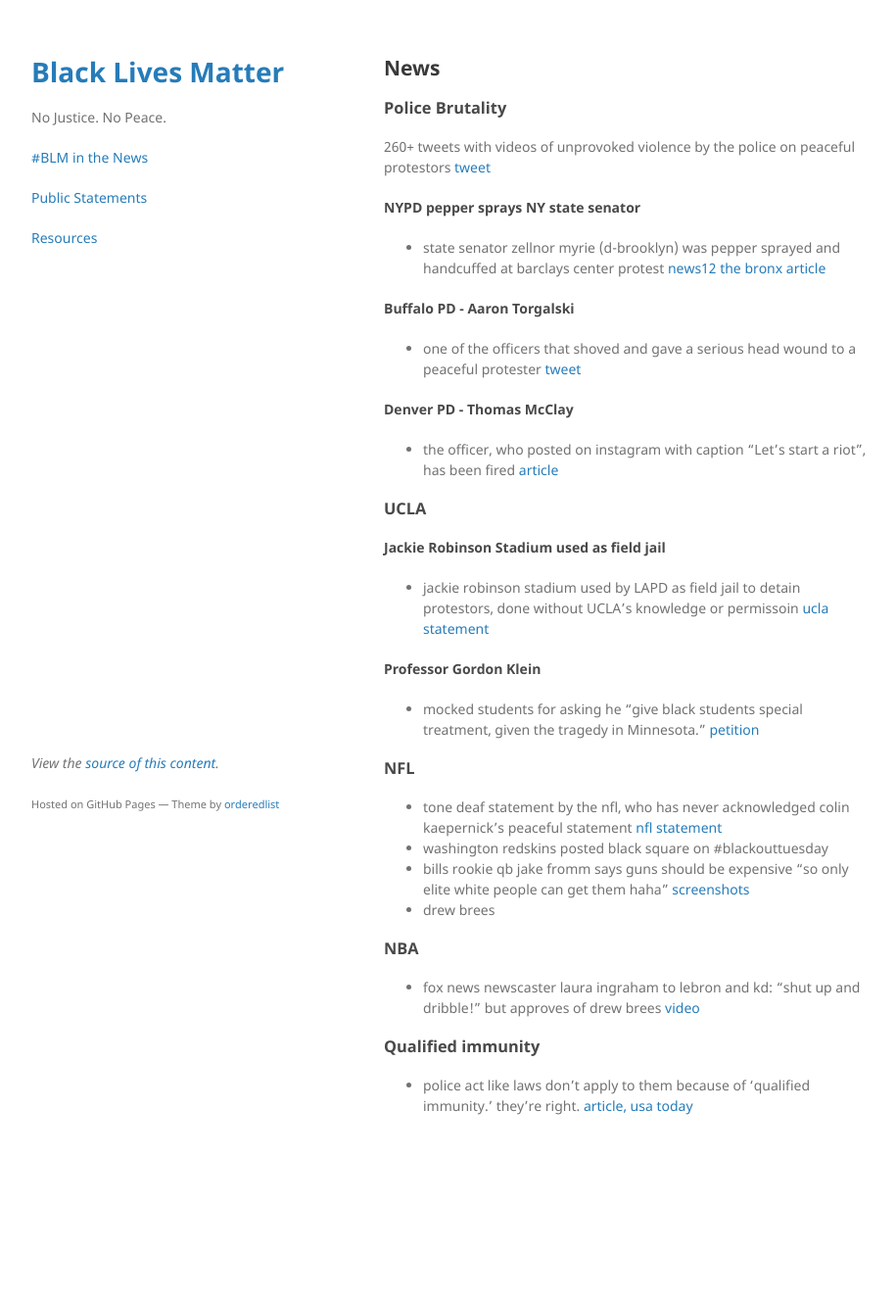
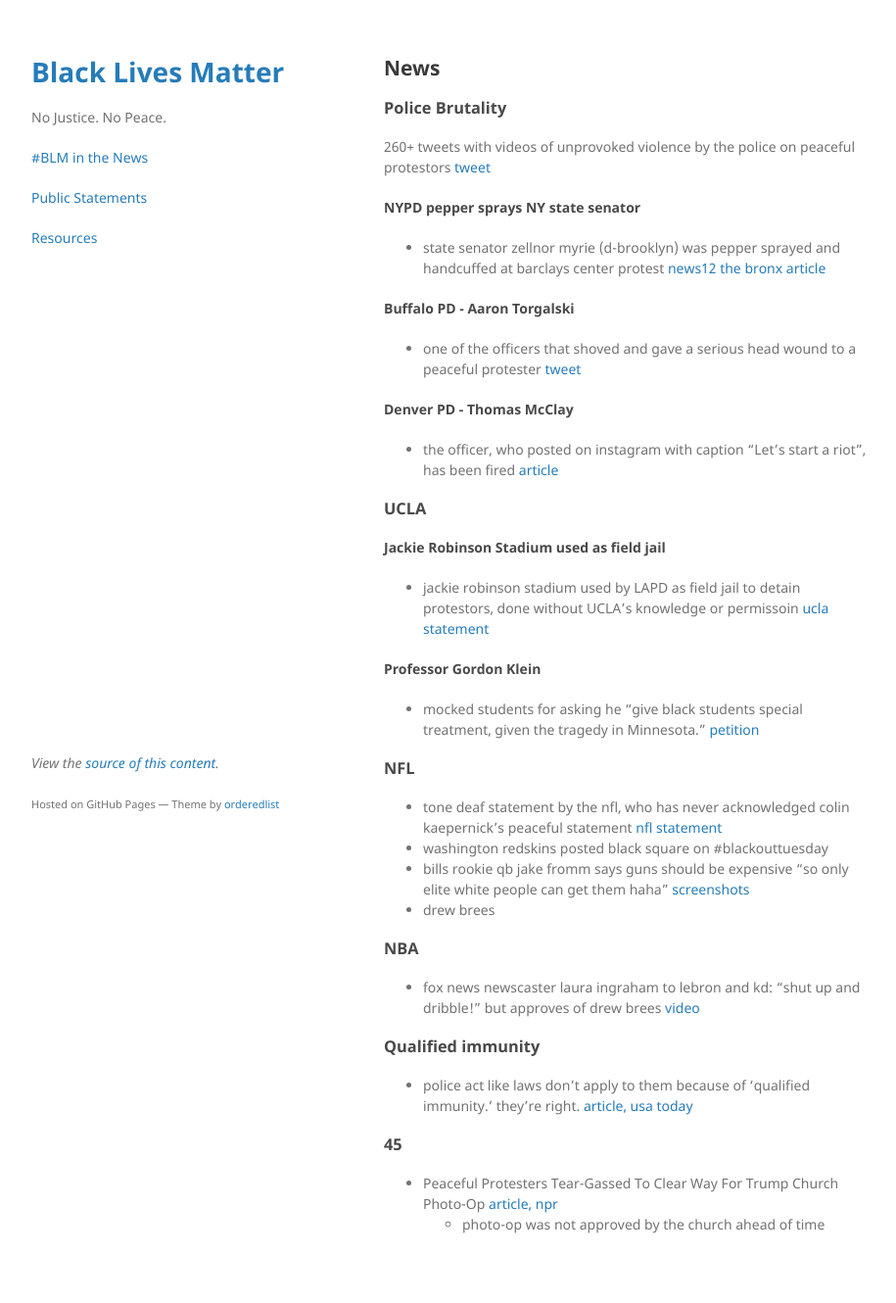
Before and after one commit to nojusticenopeace/nojusticenopeace.github.io, a Jekyll site: the page built from news.md, in a window 1280 px wide. Shown: the whole page at 98% size, without its empty margins (178-1093 px from the left). Built offline with Jekyll 4.4.1, drawn with Linux system fonts in a browser that asks for light colours; before the commit the page ends 1209 px from its top, so only the background shows below that.

Commit message:
Update news.md

```diff
--- a/news.md
+++ b/news.md
@@ -41,3 +41,7 @@ layout: default
 
 ### Qualified immunity
 * police act like laws don't apply to them because of 'qualified immunity.' they're right. [article, usa today](https://www.usatoday.com/story/opinion/2020/05/30/police-george-floyd-qualified-immunity-supreme-court-column/5283349002/)
+
+### 45
+- Peaceful Protesters Tear-Gassed To Clear Way For Trump Church Photo-Op [article, npr](https://www.npr.org/2020/06/01/867532070/trumps-unannounced-church-visit-angers-church-officials?)
+  - photo-op was not approved by the church ahead of time
```
